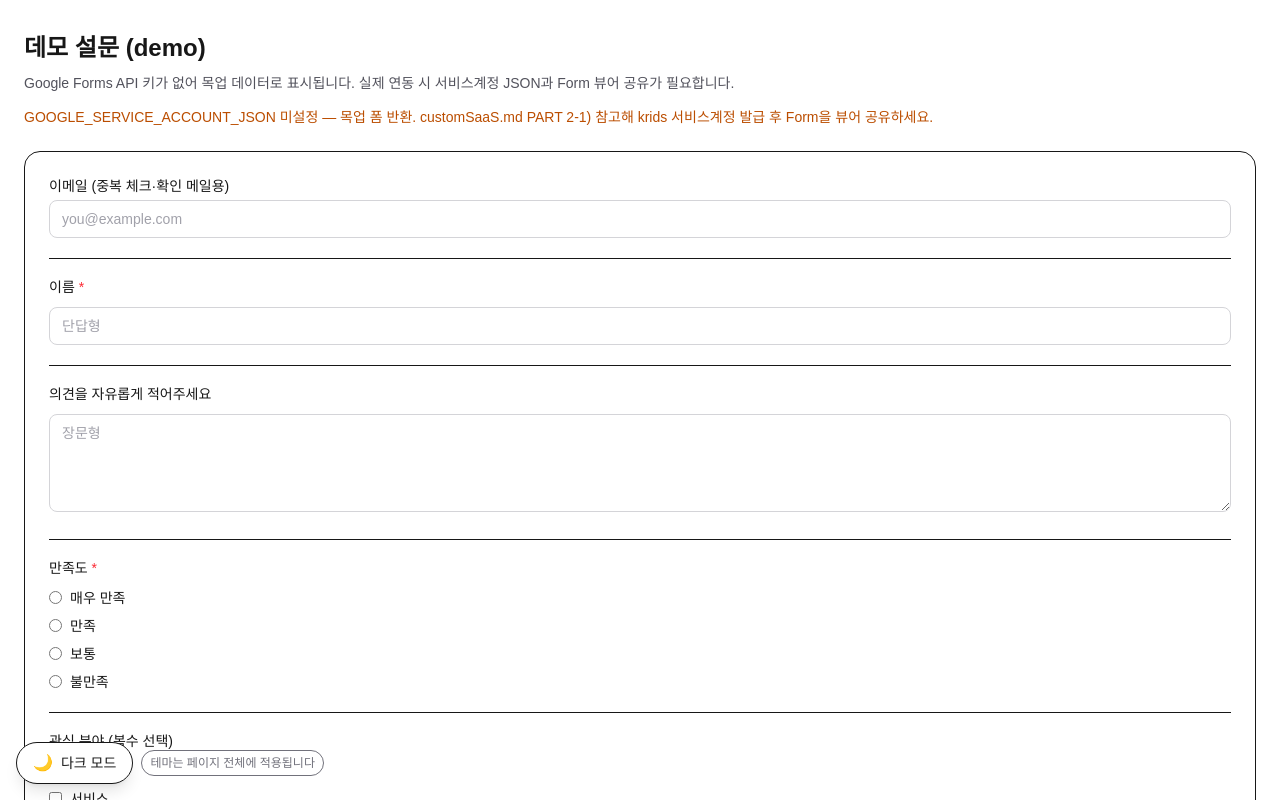
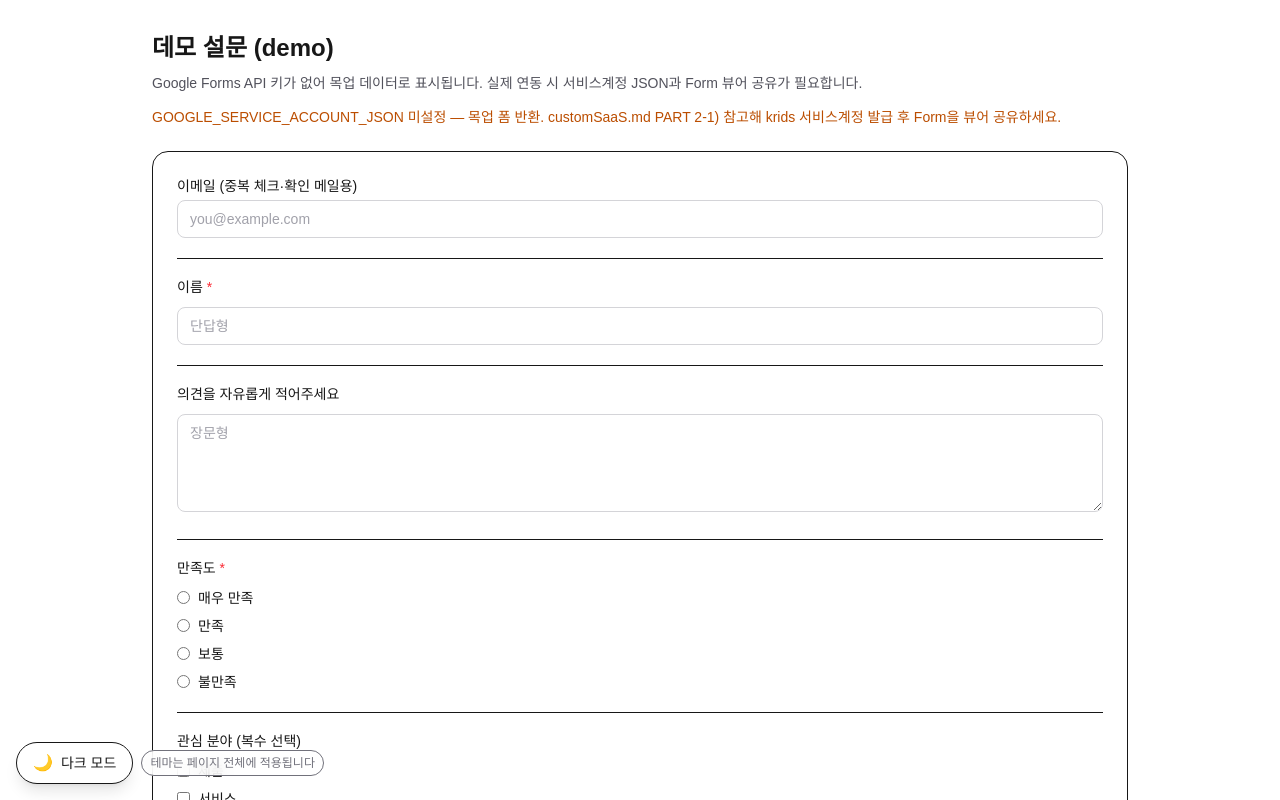
Before and after one commit to mykrids/SurveyForm, a Next.js app: page /s/demo in a window 1280 px wide. Shown: the top 800 px of the page. Built offline with nearby package versions, Linux system fonts and the light colour scheme.

Commit message:
test: 설문 폭 1024px로 축소 테스트 (사용자 요청)
- max-w-[1280px] -> max-w-[1024px] + style maxWidth 1024 3곳
- curl/Css 검증: max-w-[1024px] 정상 노출, HMR 반영 확인

```diff
--- a/src/components/SurveyRenderer.tsx
+++ b/src/components/SurveyRenderer.tsx
@@ -79,7 +79,7 @@ export default function SurveyRenderer({ surveyId }: { surveyId: string }) {
 
    if (done) {
       return (
-        <div className="mx-auto max-w-[1280px] w-full px-6 py-16 text-center" style={{maxWidth:1280}}>
+        <div className="mx-auto max-w-[1024px] w-full px-6 py-16 text-center" style={{maxWidth:1024}}>
           <div className="border dark:border-zinc-800 rounded-2xl p-8 bg-white dark:bg-zinc-900">
             <h2 className="text-xl font-bold dark:text-white">{done.presetLabel}</h2>
             <p className="mt-2 text-zinc-600 dark:text-zinc-300">{done.presetBody}</p>
@@ -90,7 +90,7 @@ export default function SurveyRenderer({ surveyId }: { surveyId: string }) {
       );
     }
 
-    if (!form) return <div className="mx-auto max-w-[1280px] w-full px-6 py-16 text-center text-zinc-500 dark:text-zinc-400" style={{maxWidth:1280}}>설문 로딩 중…</div>;
+    if (!form) return <div className="mx-auto max-w-[1024px] w-full px-6 py-16 text-center text-zinc-500 dark:text-zinc-400" style={{maxWidth:1024}}>설문 로딩 중…</div>;
 
     function renderDesc(text: string) {
       return text.split("\n").map((line, li) => {
@@ -173,7 +173,7 @@ export default function SurveyRenderer({ surveyId }: { surveyId: string }) {
   }
 
       return (
-       <div className="mx-auto max-w-[1280px] w-full px-6 py-8" style={{maxWidth:1280}}>
+       <div className="mx-auto max-w-[1024px] w-full px-6 py-8" style={{maxWidth:1024}}>
          <h1 className="text-2xl font-bold dark:text-white">{form.title}</h1>
          {form.description && <div className="text-sm text-zinc-600 dark:text-zinc-300 mt-2 whitespace-pre-wrap leading-relaxed space-y-1">{renderDesc(form.description)}</div>}
         {form.unsupported.length>0 && (
```
